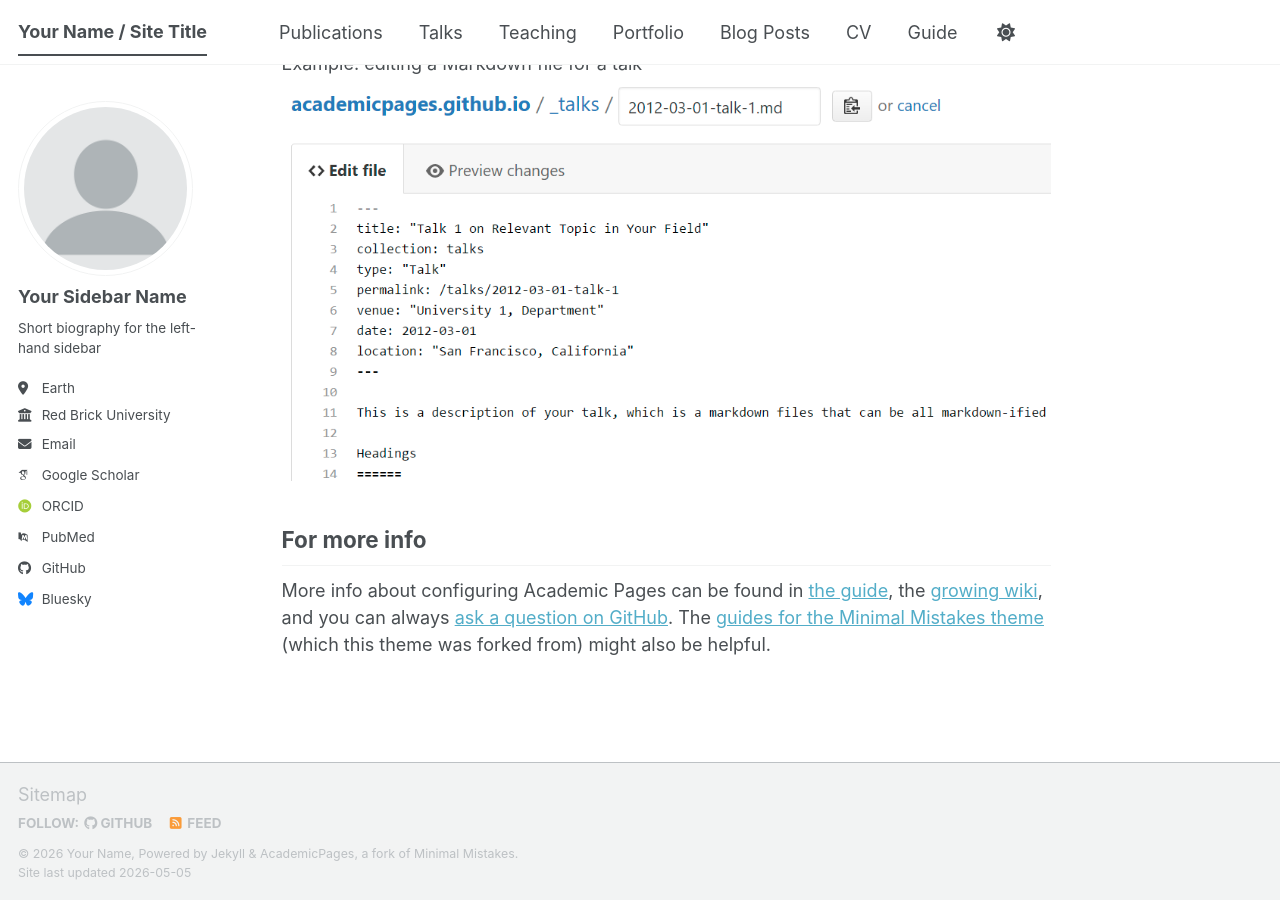
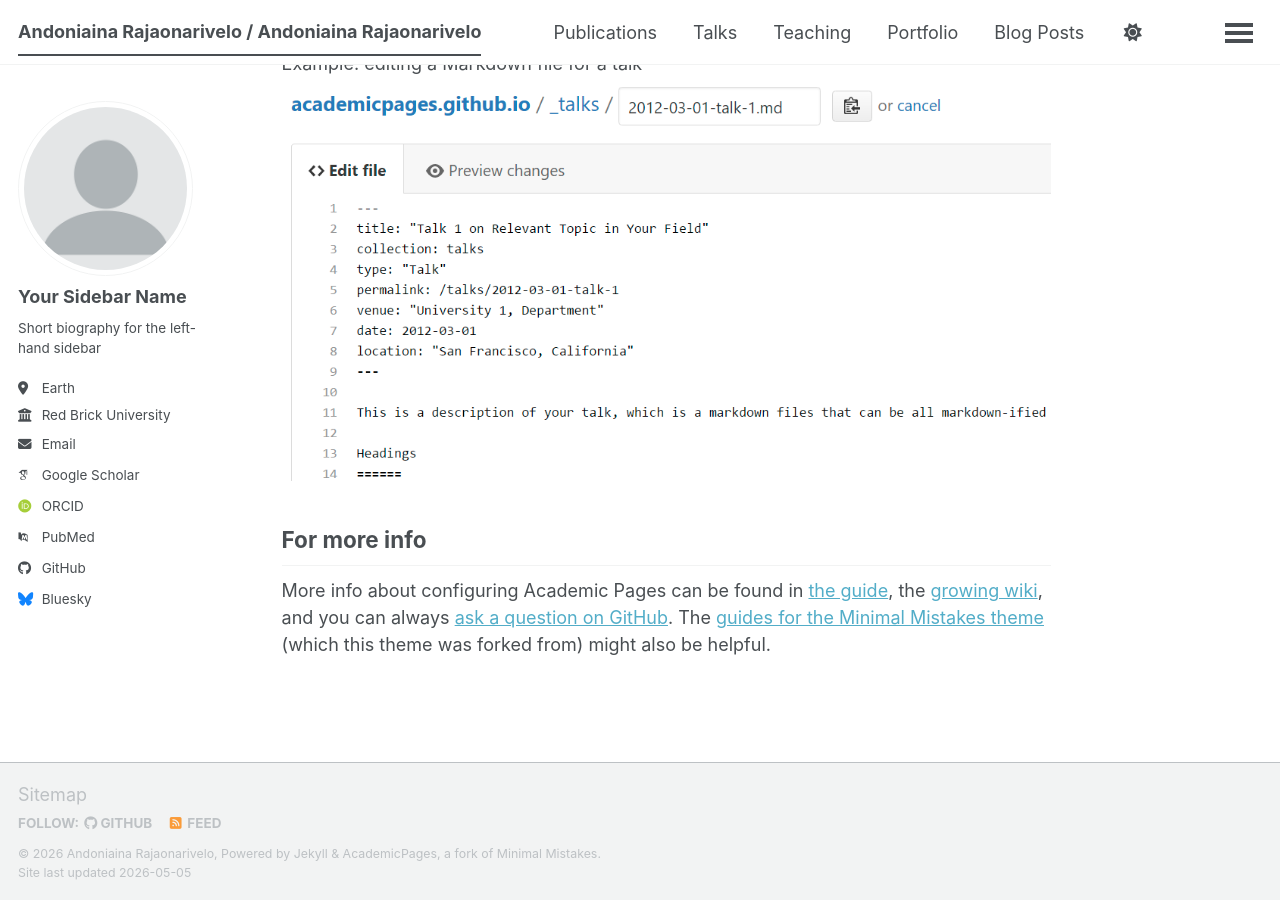
Before and after one commit to Andorajaonari/andoniaina.github.io, a Jekyll site: the page built from _pages/about.md, in a window 1280 px wide and 900 px high, scrolled down 2720 px. Built offline with Jekyll 4.4.1, drawn with Linux system fonts in a browser that asks for light colours; some web fonts are replaced; a script bundle is joined from its source files by our own code; library files that are not in the unit come from our copies.

Commit message:
Update _config.yml

```diff
--- a/_config.yml
+++ b/_config.yml
@@ -9,11 +9,11 @@
 # Basic Site Settings
 locale                   : "en-US"
 site_theme               : "default" # The available themes options are "default", "air", "sunrise", "mint", "dirt" and "contrast"
-title                    : "Your Name / Site Title"
+title                    : "Andoniaina Rajaonarivelo / Andoniaina Rajaonarivelo"
 title_separator          : "-"
-name                     : &name "Your Name"
-description              : &description "Your Name's academic portfolio"   # Update this with a general description of your site, this is the default if not overridden by a page
-url                      : https://academicpages.github.io # The base hostname & protocol for your site e.g. "https://[your GitHub username].github.io",
+name                     : &name "Andoniaina Rajaonarivelo"
+description              : &description "Andoniaina Rajaonarivelo's academic portfolio"   # Update this with a general description of your site, this is the default if not overridden by a page
+url                      : https://andoniaina.github.io # The base hostname & protocol for your site e.g. "https://[your GitHub username].github.io",
                                                            # or if you already have some other page hosted on Github then use "https://[your GitHub username].github.io/[Your Repo Name]"
 baseurl                  : "" # the subpath of your site, e.g. "/blog"
 repository               : "academicpages/academicpages.github.io"
```
